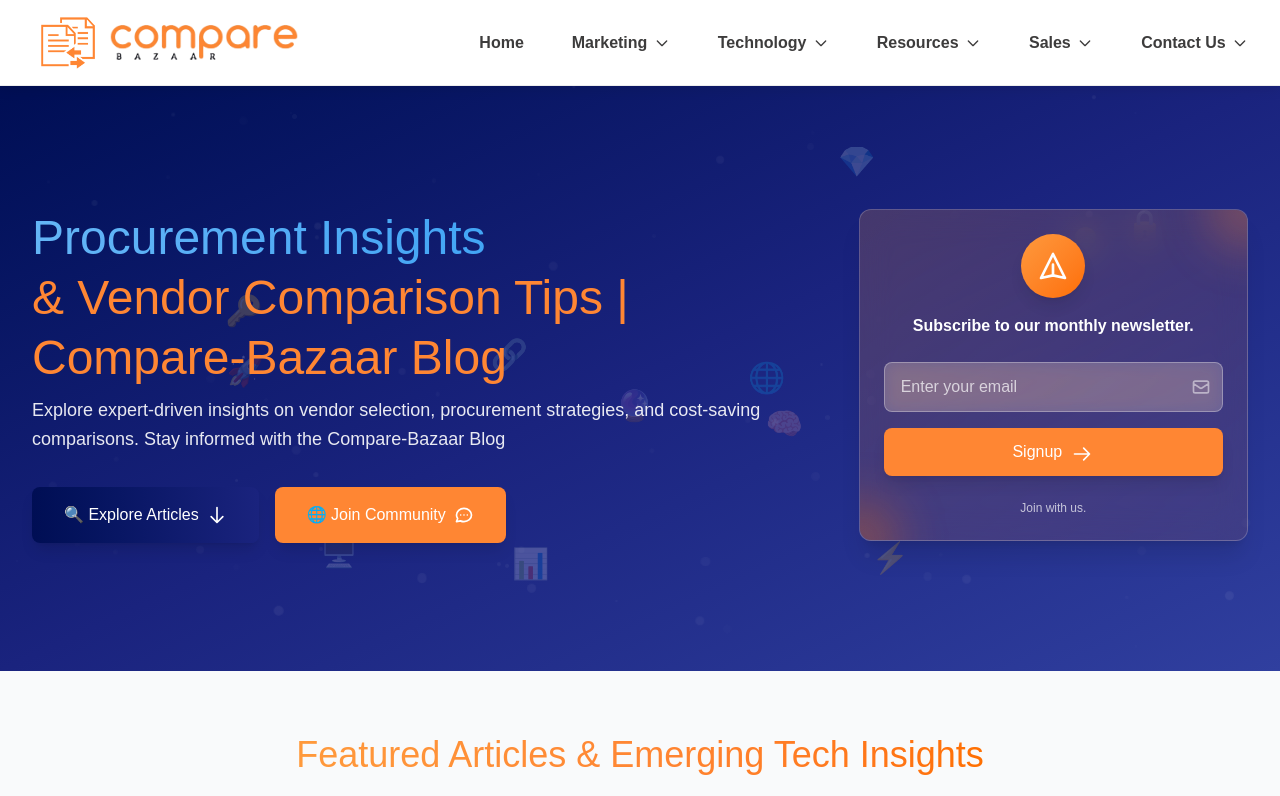
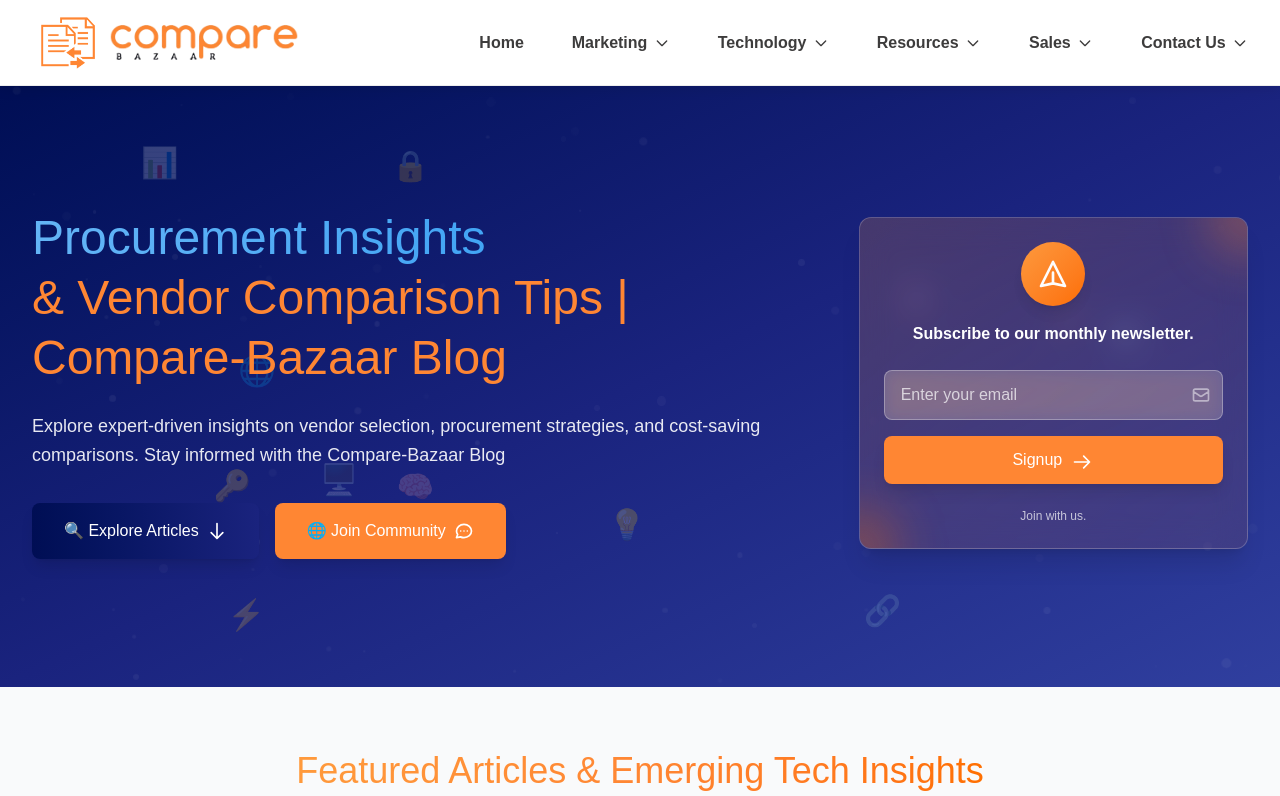
Before and after one commit to md-Gafrujama/blogs-comapre-bazaar-final, a Next.js app: page / in a window 1280 px wide. Shown: the top 796 px of the page. Built offline with nearby package versions, Linux system fonts and the light colour scheme.

Commit message:
commit changes

```diff
--- a/src/components/Frontpage.jsx
+++ b/src/components/Frontpage.jsx
@@ -272,7 +272,7 @@ export default function BlogLayout() {
               {/* Left side - Main heading */}
               <div className="lg:w-2/3 text-center lg:text-left">
 
-                <h1 className="text-5xl text-white mb-2 leading-tight">
+                <h1 className="text-5xl text-white mb-6 leading-tight">
                   <span className="inline-block bg-gradient-to-r from-[#64b5f6] via-[#42a5f5] to-[#90caf9] bg-clip-text text-transparent animate-gradient">
                     Procurement Insights
                   </span>{' '}
```
